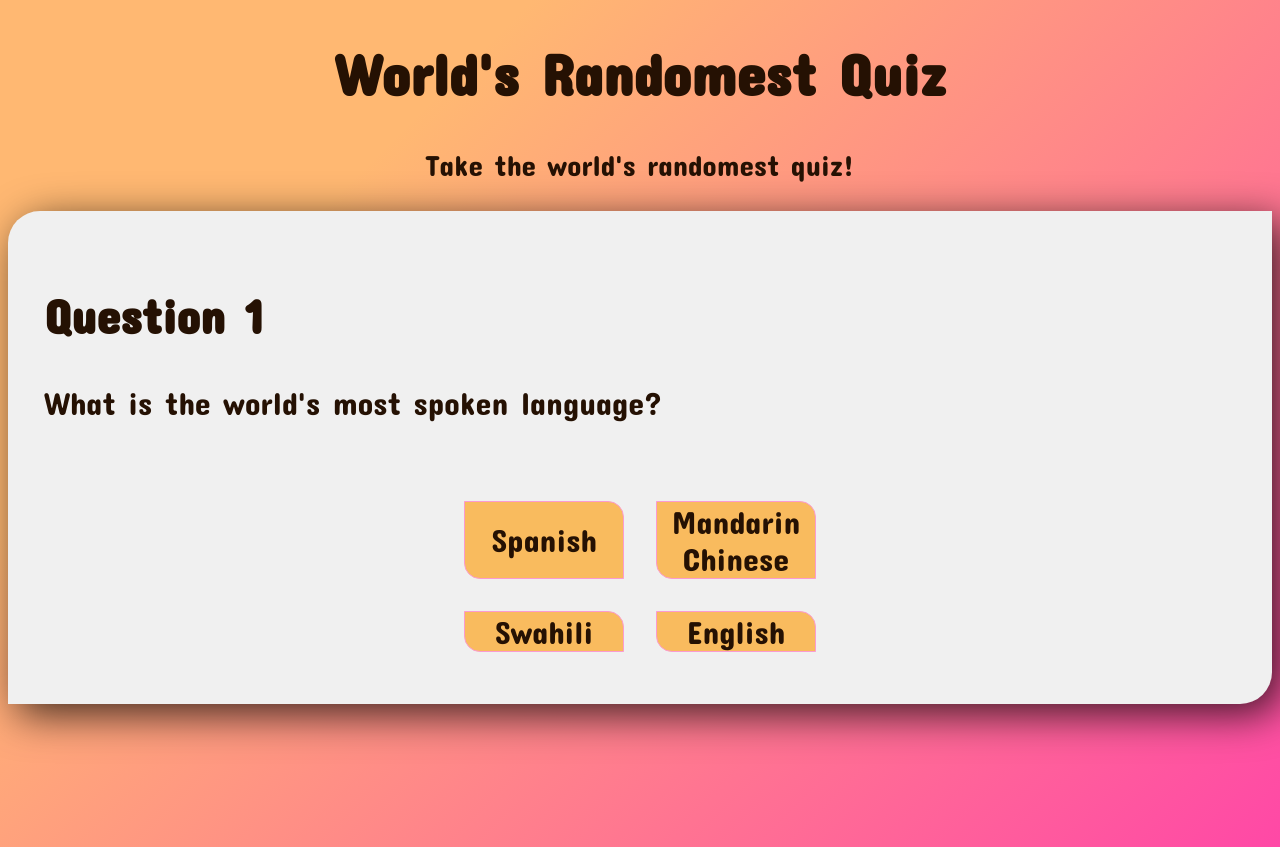
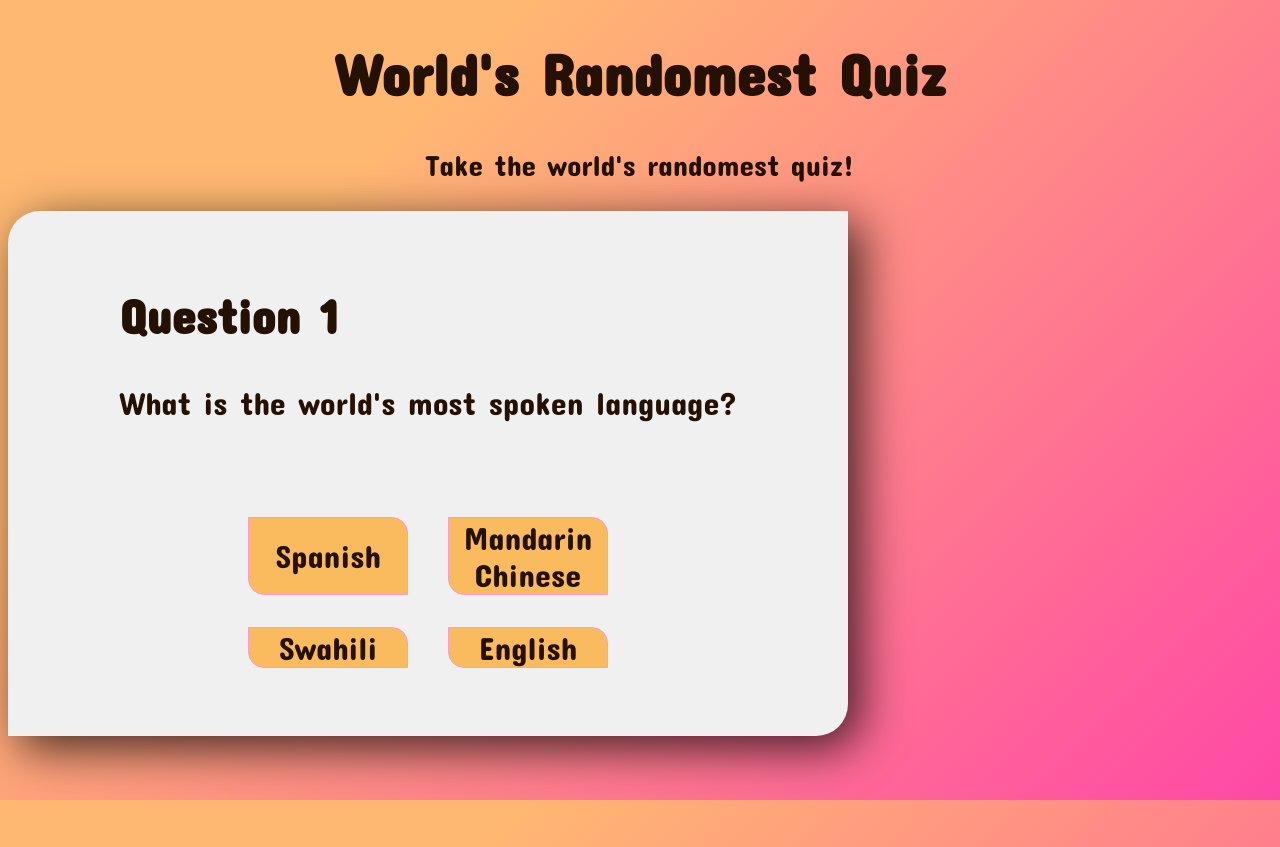
Before and after one commit to chotimmysf/worldsquiz, a React (Create React App) app: page / in a window 1280 px wide. Built offline with nearby package versions, Linux system fonts and the light colour scheme.

Commit message:
minor styling fixes, attempt to center quiz container in all screen sizes

```diff
--- a/src/App.css
+++ b/src/App.css
@@ -8,6 +8,7 @@
 body {
     background: linear-gradient(135deg, #ffb872 25%, #ff48a6);
     background-size: cover;
+    background-attachment: fixed;
     height: 100vh;
     overflow: hidden;
 }
@@ -17,19 +18,31 @@ body {
     text-align: center;
 }
 
+.App {
+    align-items: center;
+    justify-content: center;
+    height: min-content;
+}
+
 .quiz-container {
     background: #f0f0f0;
     display: flex;
+    width: 50em;
+    height: min-content;
+    position: absolute;
+    align-items: center;
+    justify-content: center;
     flex-direction: column;
     border-radius: 2em 0 2em 0;
-    padding: 20px;
-    box-shadow: 10px 10px 42px 0px rgba(0, 0, 0, 0.75);
+    padding: 1.25em;
+    box-shadow: 0.75em 0.75em 3em 0em rgba(0, 0, 0, 0.75);
 }
 
 .question-section {
     position: relative;
+    align-items: center;
+    justify-content: center;
     font-size: 2em;
-    align-items: center;
     row-gap: 2em;
     padding: 0.5em;
     column-gap: 1em;
@@ -40,7 +53,9 @@ body {
     grid-template-columns: 1fr 1fr;
     position: relative;
     margin: 1em auto;
-    max-width: 60vh;
+    max-width: 80vh;
+    padding: 1em;
+    column-gap: 0.5em;
 }
 
 button {
@@ -61,3 +76,12 @@ button:hover {
     background-color: #fffb91;
     transition: all ease-out 0.65s;
 }
+
+.show-score-section {
+    display: flex;
+    flex-direction: column;
+    text-align: center;
+    font-size: 2em;
+    top: 40%;
+    left: 50%;
+}
--- a/src/questionBank.js
+++ b/src/questionBank.js
@@ -201,7 +201,7 @@ export const questionBank = [
     },
     // Question 21
     {
-        questionText: "Which vegetable is originally purple in colour",
+        questionText: "Which vegetable is originally purple in colour?",
         answerChoices: [
             {answerText: "Carrot", isCorrect: true},
             {answerText: "Eggplant", isCorrect: false},
```
